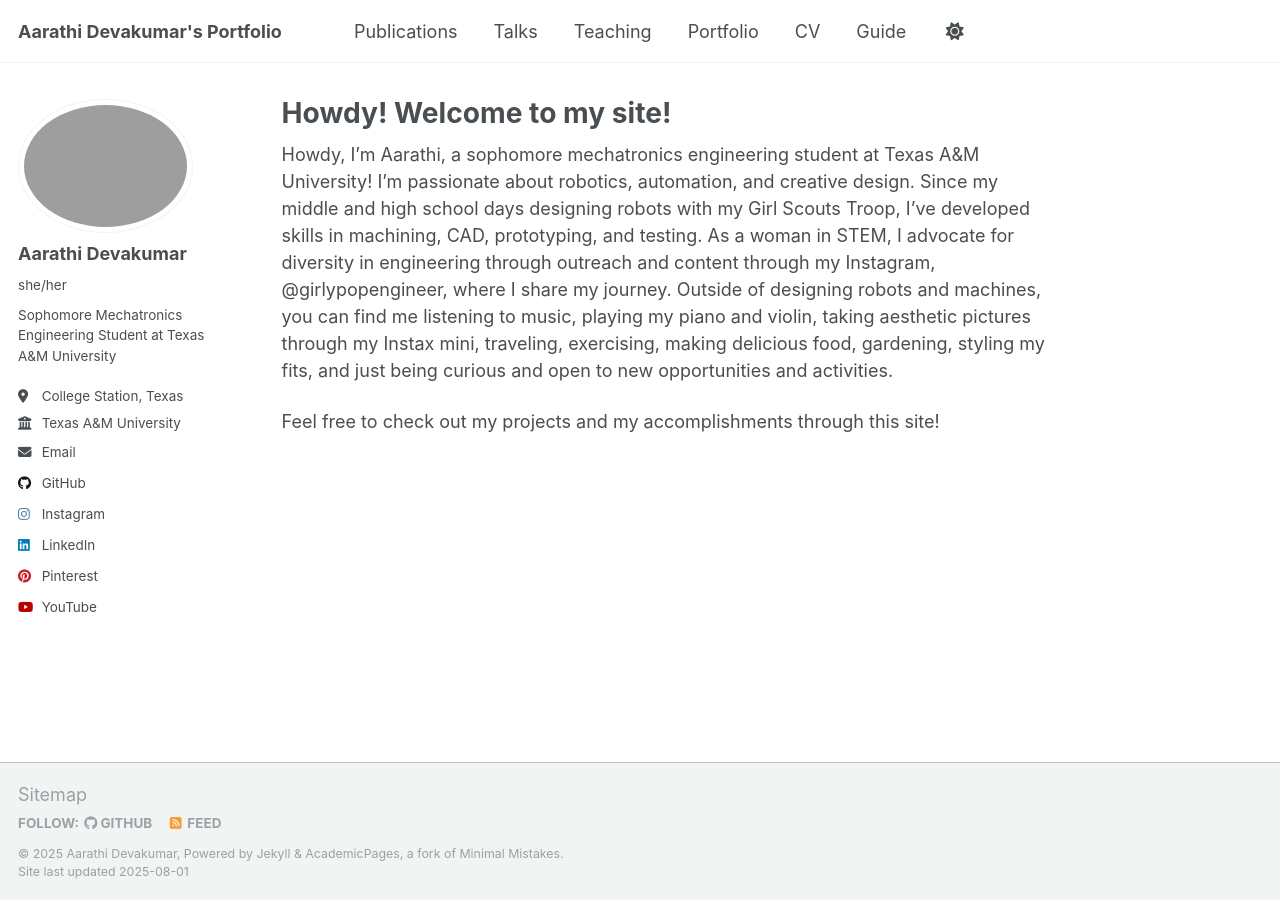
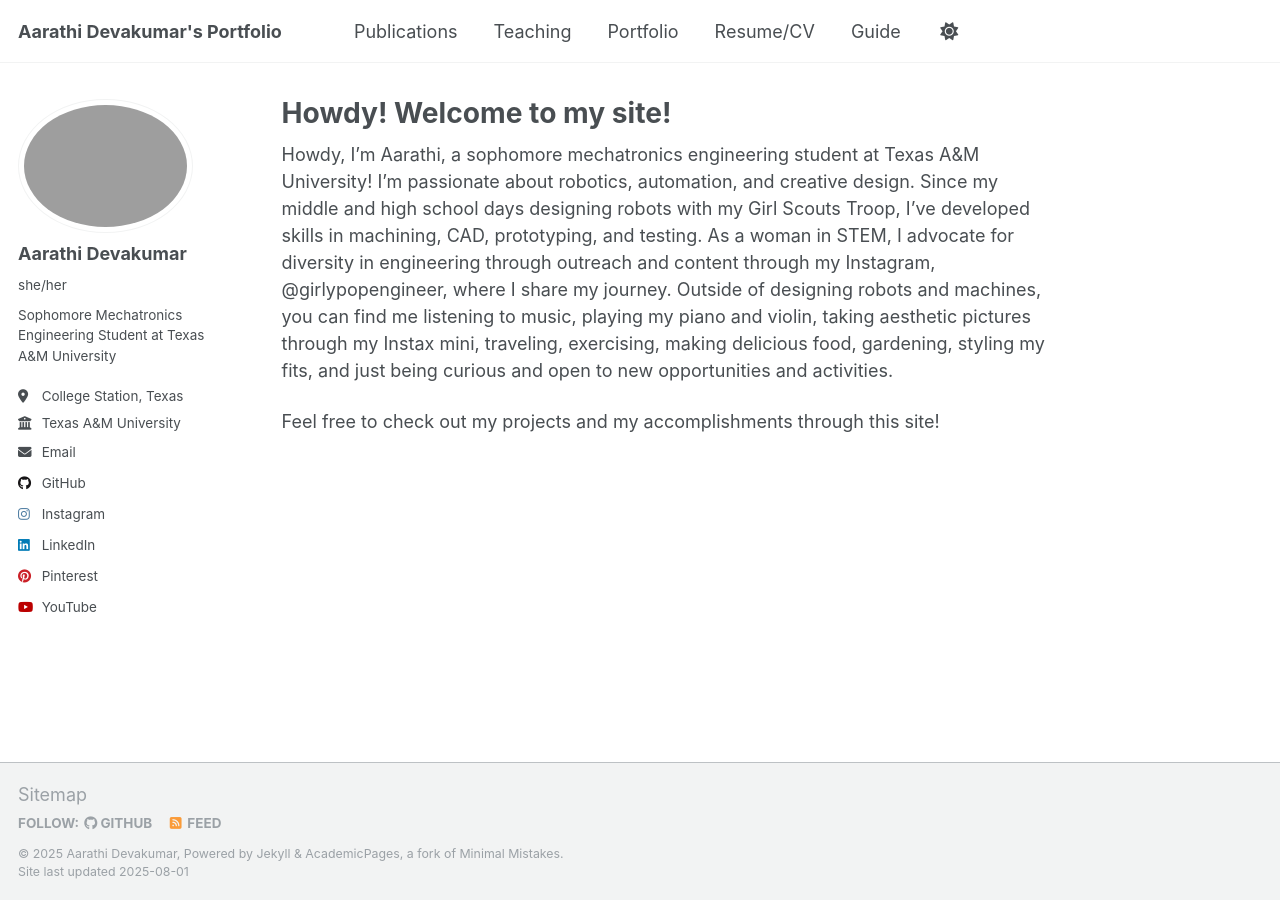
Before and after one commit to LoverSwiftieArt/aarathi.devakumar, a Jekyll site: the page built from _pages/about.md, in a window 1280 px wide. Built offline with Jekyll 4.4.1, drawn with Linux system fonts in a browser that asks for light colours; a script that is not in the unit is left out.

Commit message:
Update navigation.yml

```diff
--- a/_data/navigation.yml
+++ b/_data/navigation.yml
@@ -11,8 +11,8 @@ main:
   - title: "Publications"
     url: /publications/
 
-  - title: "Talks"
-    url: /talks/
+  # - title: "Talks"
+  #  url: /talks/
 
   - title: "Teaching"
     url: /teaching/
@@ -20,7 +20,7 @@ main:
   - title: "Portfolio"
     url: /portfolio/
 
-  - title: "CV"
+  - title: "Resume/CV"
     url: /cv/
 
   # - title: "CV"
```
